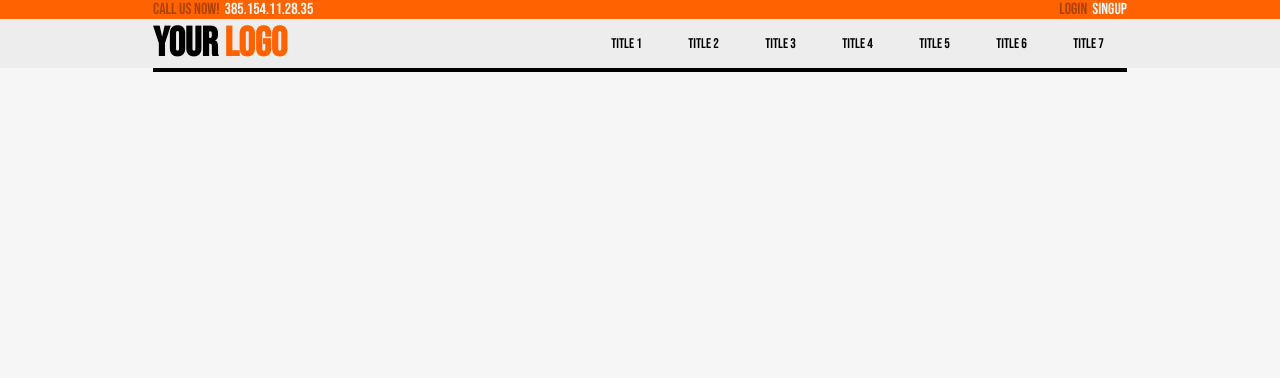
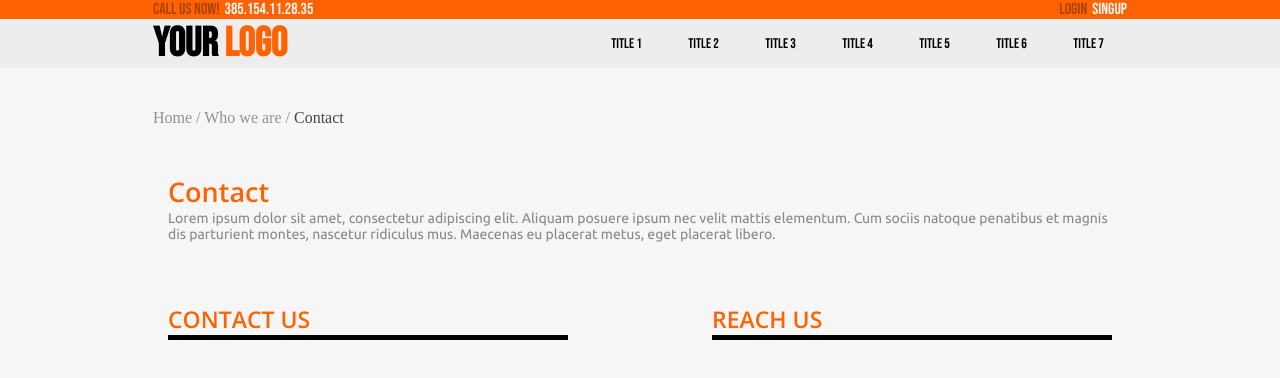
Before and after one commit to webDesignMumeishon/front-end-challenge-coalition-technologies, a plain HTML site: page index.html in a window 1280 px wide. Drawn offline with nearby package versions, Linux system fonts and the light colour scheme.

Commit message:
[add] more in main

```diff
--- a/index.html
+++ b/index.html
@@ -132,6 +132,27 @@
         </div>
     </header>
     <main>
+        <div class="path">
+            <p>Home / Who we are / <span class="selected-tab">Contact</span></p>
+        </div>
+        <div class="contact-tittle-wrapper">
+            <h3 class="contact-title">Contact</h3>
+            <p class="contact-text">Lorem ipsum dolor sit amet, consectetur adipiscing elit. Aliquam posuere ipsum nec velit mattis elementum. Cum sociis natoque
+                penatibus et magnis dis parturient montes, nascetur ridiculus mus. Maecenas eu placerat metus, eget placerat libero. </p>
+        </div>
+
+        <div class="us-wrapper">
+            <div class="contact-us us-titles">
+                <h4>CONTACT US</h4>
+                <form action="">
+
+                </form>
+            </div>
+            <div class="reach-us us-titles">
+                <h4>REACH US</h4>
+            </div>
+        </div>
+
 
     </main>
     <script type="text/javascript" src="./index.js"></script>
--- a/styles/styles.css
+++ b/styles/styles.css
@@ -1,4 +1,4 @@
-@import url('https://fonts.googleapis.com/css2?family=Bebas+Neue&display=swap');
+@import url('https://fonts.googleapis.com/css2?family=Bebas+Neue&family=Open+Sans:wght@300;400;500;600&family=Ubuntu:wght@300;400&display=swap');
 
 :root {
     --orange: #ff6200;
@@ -6,8 +6,11 @@
     --white: #f6f6f6;
     --main-width: 974px;
     --font-family-v1: 'Bebas Neue', cursive;
+    --font-family-v2: 'Open Sans', cursive;
+    --font-family-v3: 'Ubuntu';
     --divisor-pt: 1.3;
     --menu-width: 77px;
+    --menu-text-color: #454545;
 }
 
 * {
@@ -78,6 +81,8 @@ header {
 .dropdown {
     min-width: var(--menu-width);
     position: relative;
+    color: var(--menu-text-color);
+
 }
 
 /* .dropdown * {
@@ -126,7 +131,7 @@ header {
     display: none;
     transition: 0.2s;
     z-index: 1;
-    color: rgba(0, 0, 0, 0.64);
+    color: var(--menu-text-color);
     background-color: var(--white);
 }
 
@@ -151,7 +156,7 @@ header {
     display: none;
     opacity: 0;
     font-size: 12px;
-    color: rgba(0, 0, 0, 0.64);
+    color: var(--menu-text-color);
     background-color: var(--white);
 }
 
@@ -198,6 +203,58 @@ header {
 
 main{
     width: var(--main-width);
-    border: solid 2px;
     margin: auto;
 }
+
+.path{
+    height: 100px;
+    display: flex;
+}
+
+.path p{
+    margin: auto 0;
+    color: #929292;
+}
+
+.selected-tab{
+    color: #454545;
+}
+
+.contact-title{
+    color: var(--orange);
+    font-size: 27px;
+    font-family: var(--font-family-v2);
+    font-weight: 600;
+}
+
+.contact-text{
+    font-family: var(--font-family-v3);
+    font-size: 14px;
+    font-weight: 400;
+}
+
+.contact-tittle-wrapper{
+    padding: 5px 15px;
+    color: #878787;
+}
+
+/*********************************************/
+
+.us-wrapper{
+    margin-top: 56px;
+    display: flex;
+    justify-content: space-between;
+    padding: 0 15px;
+}
+
+.us-wrapper div{
+    width: 400px;
+}
+
+.us-titles{
+    font-family: var(--font-family-v2);
+    color: var(--orange);
+    font-size: 23px;
+    font-weight: 300;
+    border-bottom: solid black 5px;
+}
```
